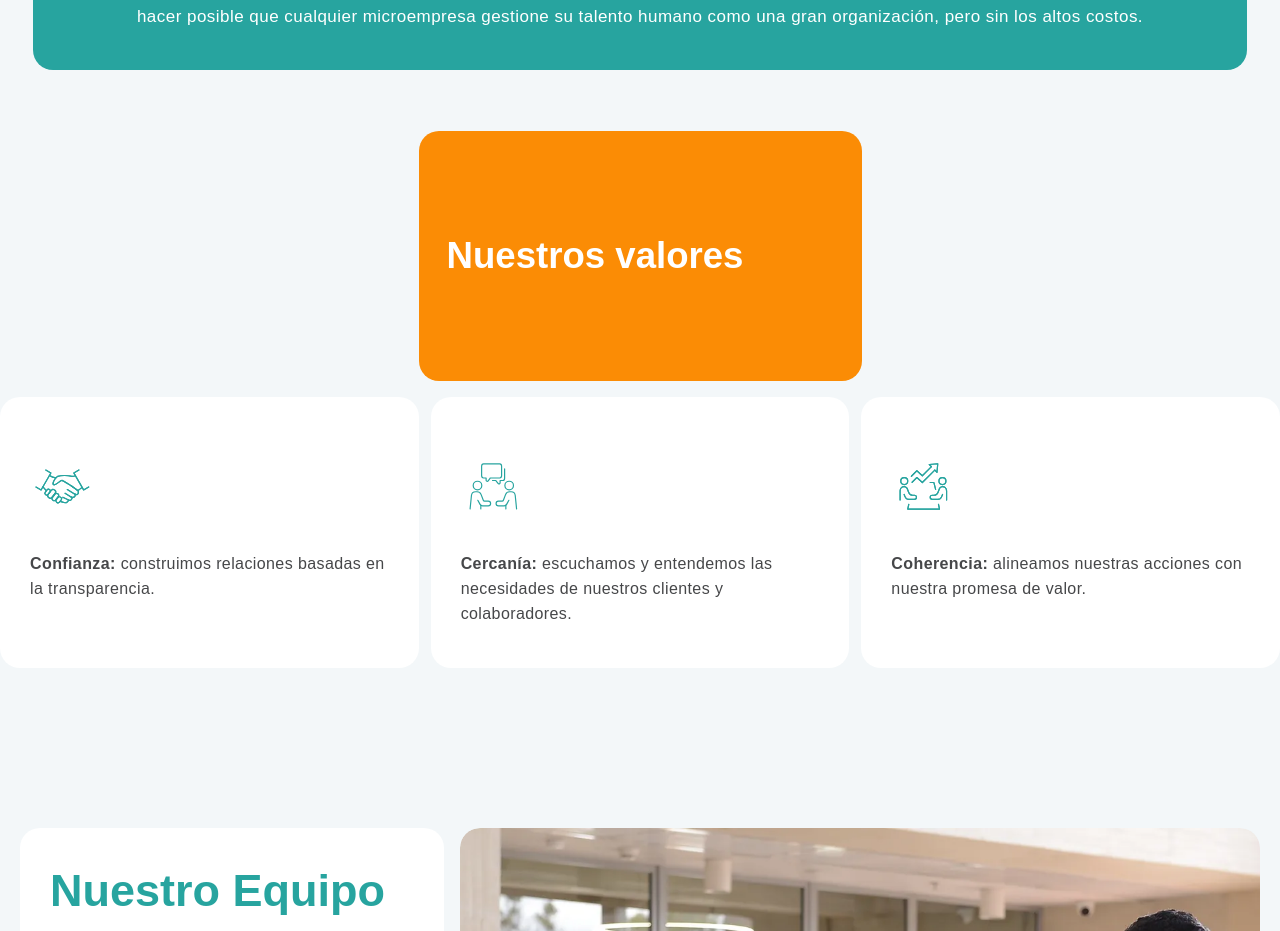
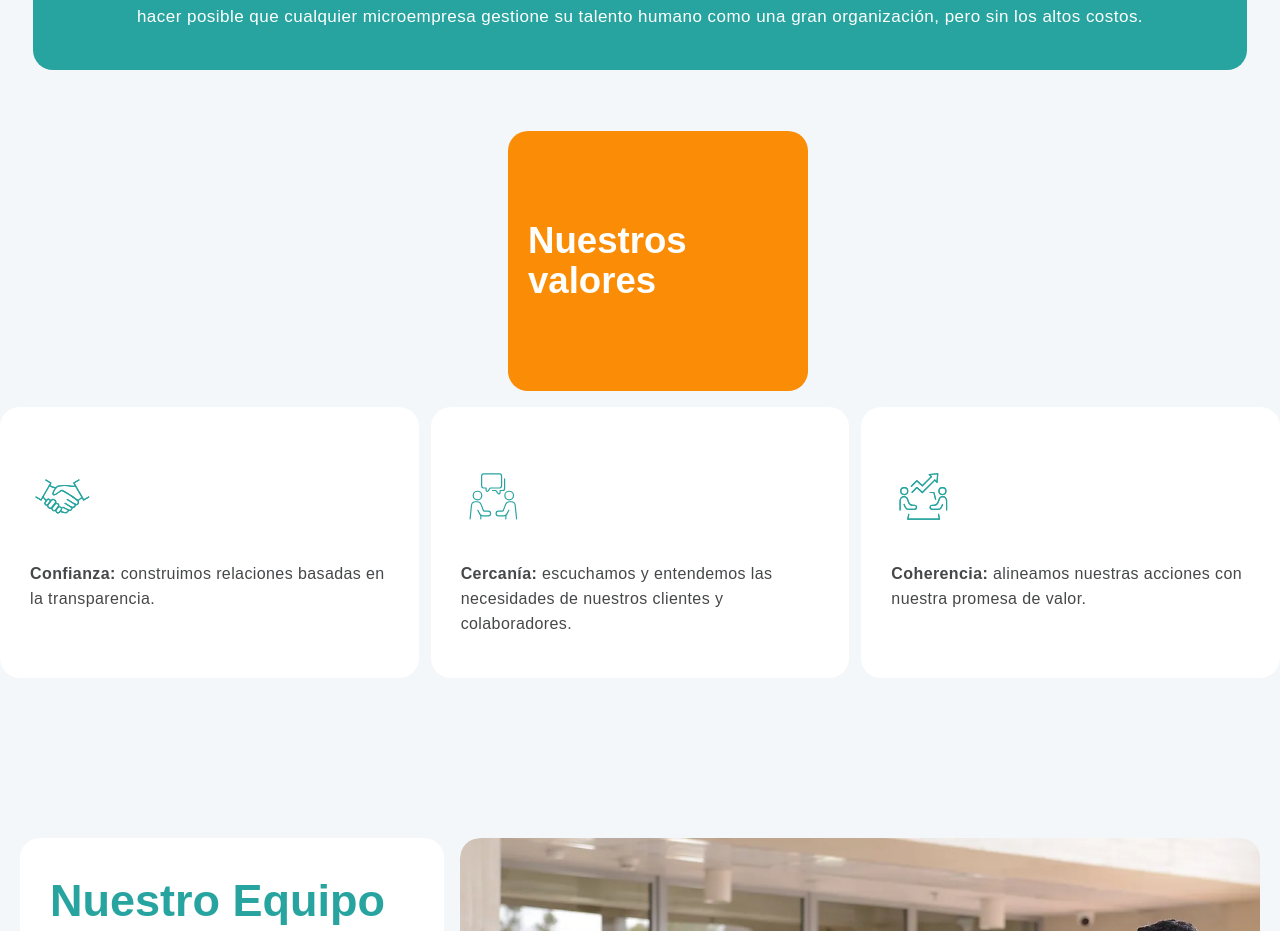
Before and after one commit to AngelOso20/PAGE-NEXT-TALENT, a Next.js app: page /nosotros in a window 1280 px wide. Shown: the part 4960-5891 px from the top of the page. Built offline with nearby package versions, Linux system fonts and the light colour scheme; a web font is replaced by a local one.

Commit message:
actualizacion de cambios con responsividad laptop nosotros

```diff
--- a/src/components/Nosotros/ValoresSection.module.css
+++ b/src/components/Nosotros/ValoresSection.module.css
@@ -65,11 +65,12 @@
 
 /* Cuadro naranja - top: 2898px, left: 50px, 443x304px */
 .orangeBox {
-  width: 340px;            /* más angosto para dejar aire a la grilla */
-  height: 420px;           /* más alto para alinear verticalmente */
+  width: 320px;            /* más angosto para alinear con el azul */
+  height: 260px;           /* más corto */
   background: #FB8C05;
   border-radius: 20px;
-  padding: 36px 28px 36px; /* ajustar para el nuevo tamaño */
+  padding: 28px 24px;      /* padding compacto */
+  margin-left: 15px;       /* mover un poco más a la derecha */
   display: flex;
   align-items: center;
   opacity: 1;
@@ -190,6 +191,16 @@
   }
 }
 
+/* Laptops (1280–1600px): forzar tamaño y proporción del cuadro naranja */
+@media (min-width: 1280px) and (max-width: 1600px) {
+  .valoresSection .orangeBox {
+    width: 300px;                 /* más angosto en laptops */
+    height: 260px !important;     /* misma altura que el ajuste base */
+    padding: 24px 20px;
+    margin-left: 36px;
+  }
+}
+
 @media (max-width: 1400px) {
   .valoresSection {
     padding: 80px 0;
```
